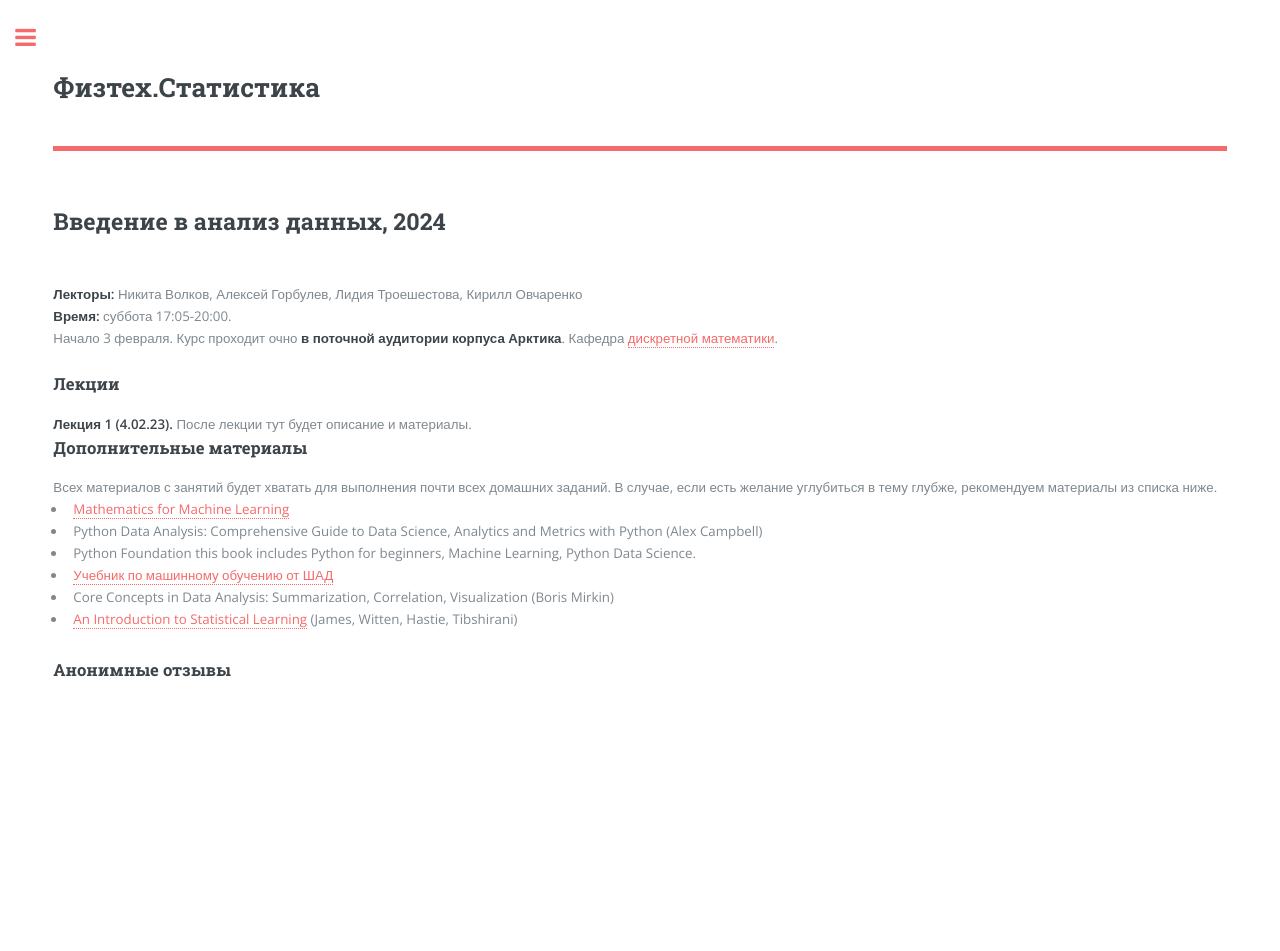
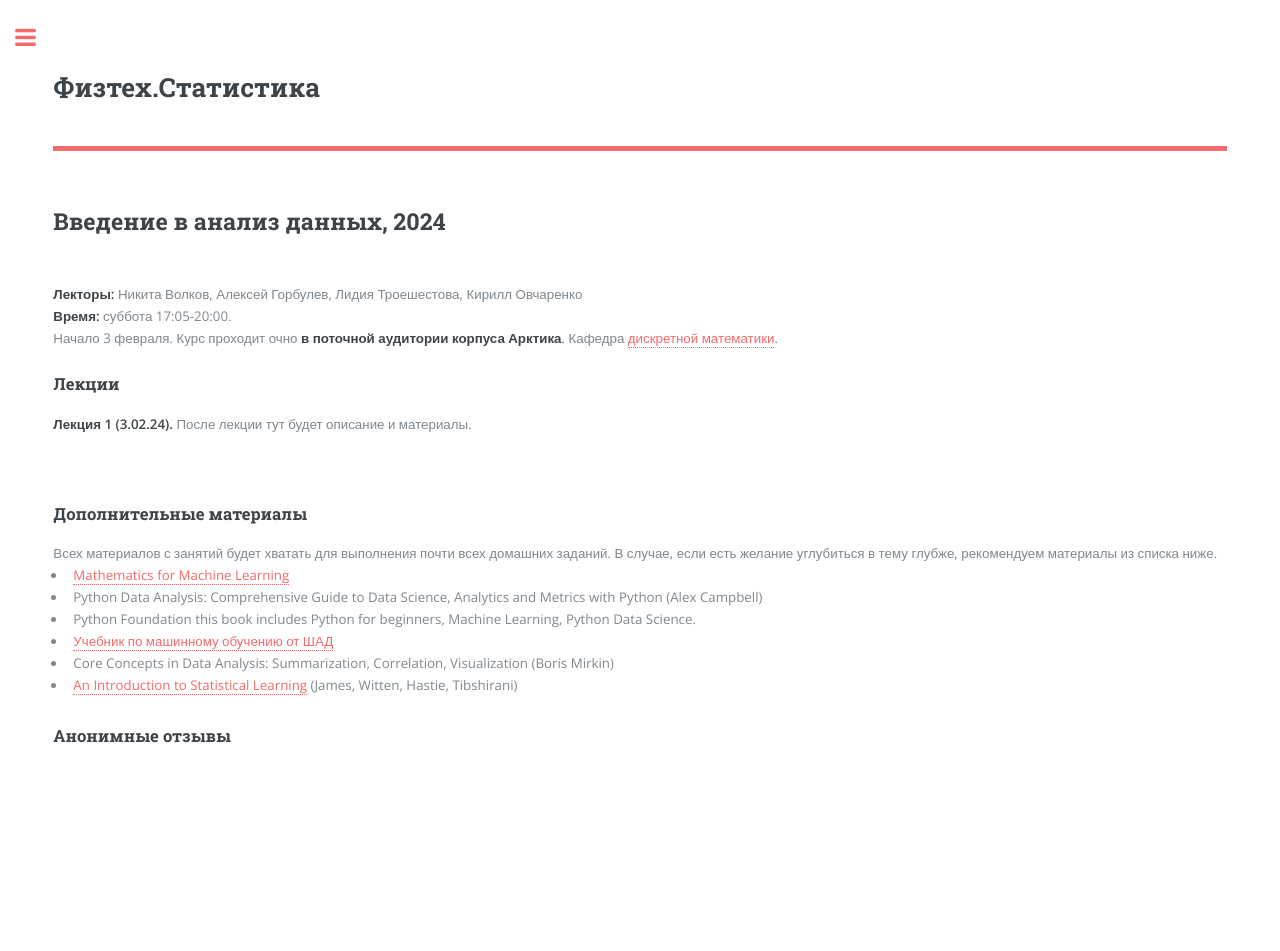
Before and after one commit to miptstats/miptstats.github.io, a Jekyll site: the page built from courses/ad_fivt.html, in a window 1280 px wide. Built offline with Jekyll 4.4.1, drawn with Linux system fonts in a browser that asks for light colours; a script that is not in the unit is left out; before the commit the page ends 900 px from its top, so only the background shows below that.

Commit message:
Update ad_fivt.html

```diff
--- a/courses/ad_fivt.html
+++ b/courses/ad_fivt.html
@@ -28,7 +28,7 @@ title: "Введение в анализ данных"
 
 <h3>Лекции</h3>
 
-<b>Лекция 1 (4.02.23).</b> После лекции тут будет описание и материалы.
+<b>Лекция 1 (3.02.24).</b> После лекции тут будет описание и материалы.<br><br> <br><br>
 
 
 
```
